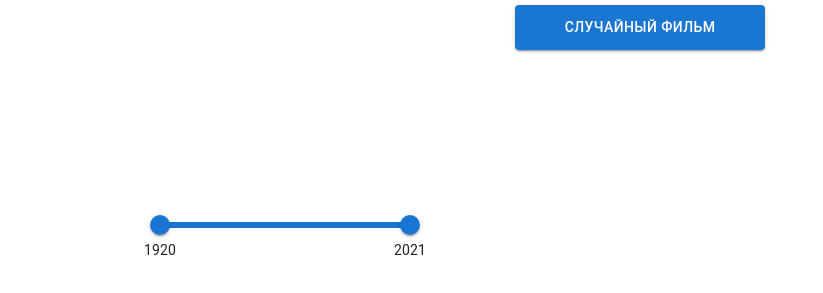
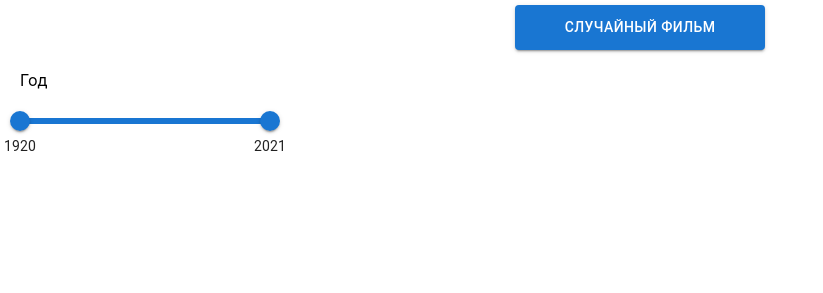
Before and after one commit to Evgeniy-Om/random-film, a React (Create React App) app: page / in a window 1280 px wide. Shown: the part 145-438 px from the top of the page, without its empty margins (0-823 px from the left). Built offline with nearby package versions, Linux system fonts and the light colour scheme; the HTML template or start-up script is replaced by a standard one.

Commit message:
Рефакторинг

```diff
--- a/src/components/YearsSlider.jsx
+++ b/src/components/YearsSlider.jsx
@@ -1,6 +1,6 @@
-import Box from "@material-ui/core/Box";
-import Slider from "@material-ui/core/Slider";
-import {useState} from "react";
+import Slider from "@material-ui/core/Slider"
+import {useState} from "react"
+import {css} from "@emotion/css"
 
 const marks = [
    {
@@ -17,7 +17,7 @@ function valuetext(value) {
    return `${value} год`;
 }
 
-export default function YearsSlider() {
+function YearsSlider() {
    const [value, setValue] = useState([1915, 2021]);
 
    const handleChange = (event, newValue) => {
@@ -25,9 +25,13 @@ export default function YearsSlider() {
    };
 
    return (
-      <Box sx={{ width: 250, margin: 20 }}>
+      <div className={css`
+        width: 250px;
+        margin: 20px
+      `}>
+         <p>Год</p>
          <Slider
-            getAriaLabel={() => "Диапазон лет"}
+            aria-label="Диапазон лет"
             value={value}
             onChange={handleChange}
             marks={marks}
@@ -36,6 +40,8 @@ export default function YearsSlider() {
             min={1920}
             max={2021}
          />
-      </Box>
+      </div>
    );
 }
+
+export default YearsSlider
```
